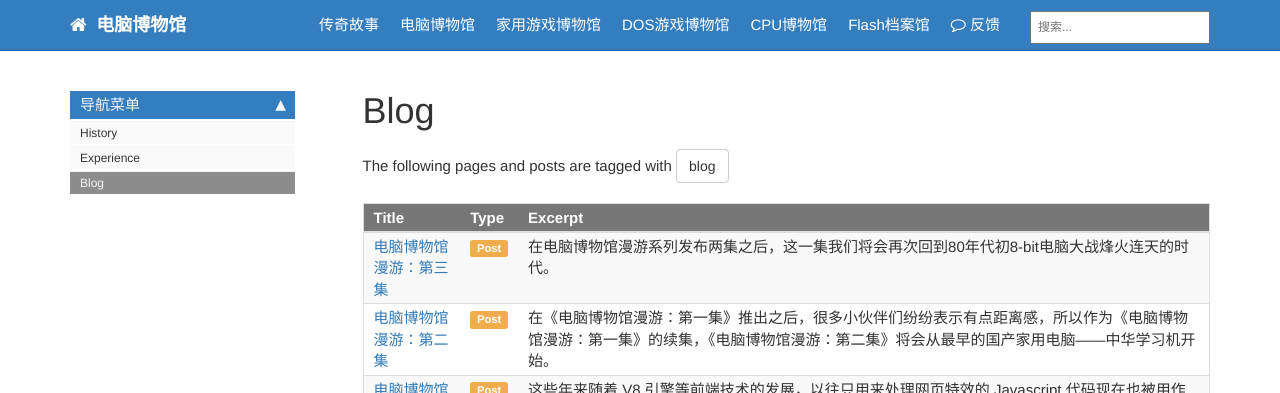
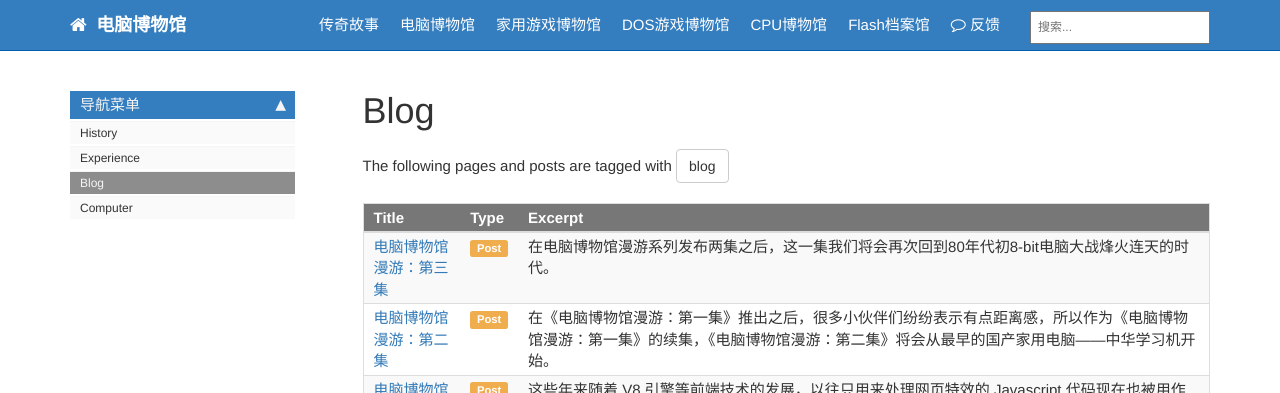
Before and after one commit to compumuseum/compumuseum.github.io, a Jekyll site: the page built from pages/tags/tag_blog.md, in a window 1280 px wide. Shown: the top 393 px of the page. Built offline with Jekyll 4.4.1, drawn with Linux system fonts in a browser that asks for light colours.

Commit message:
Update home_sidebar.yml

```diff
--- a/_data/sidebars/home_sidebar.yml
+++ b/_data/sidebars/home_sidebar.yml
@@ -17,6 +17,9 @@ entries:
     - title: Blog
       url: /tag_blog.html
       output: web
+    - title: Computer
+      url: /tag_computer.html
+      output: web
 
 
 # Copyright 2021 Google LLC
```
